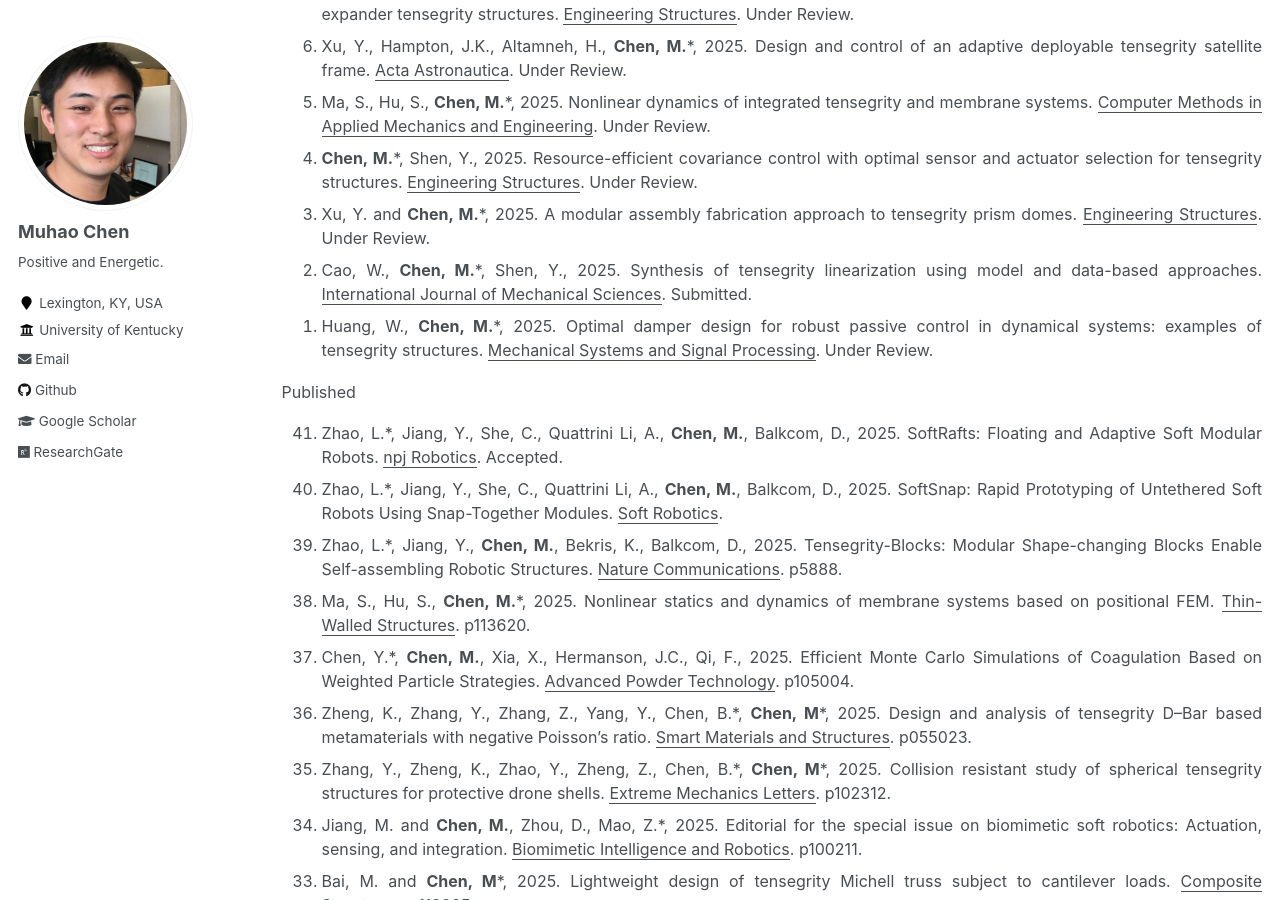
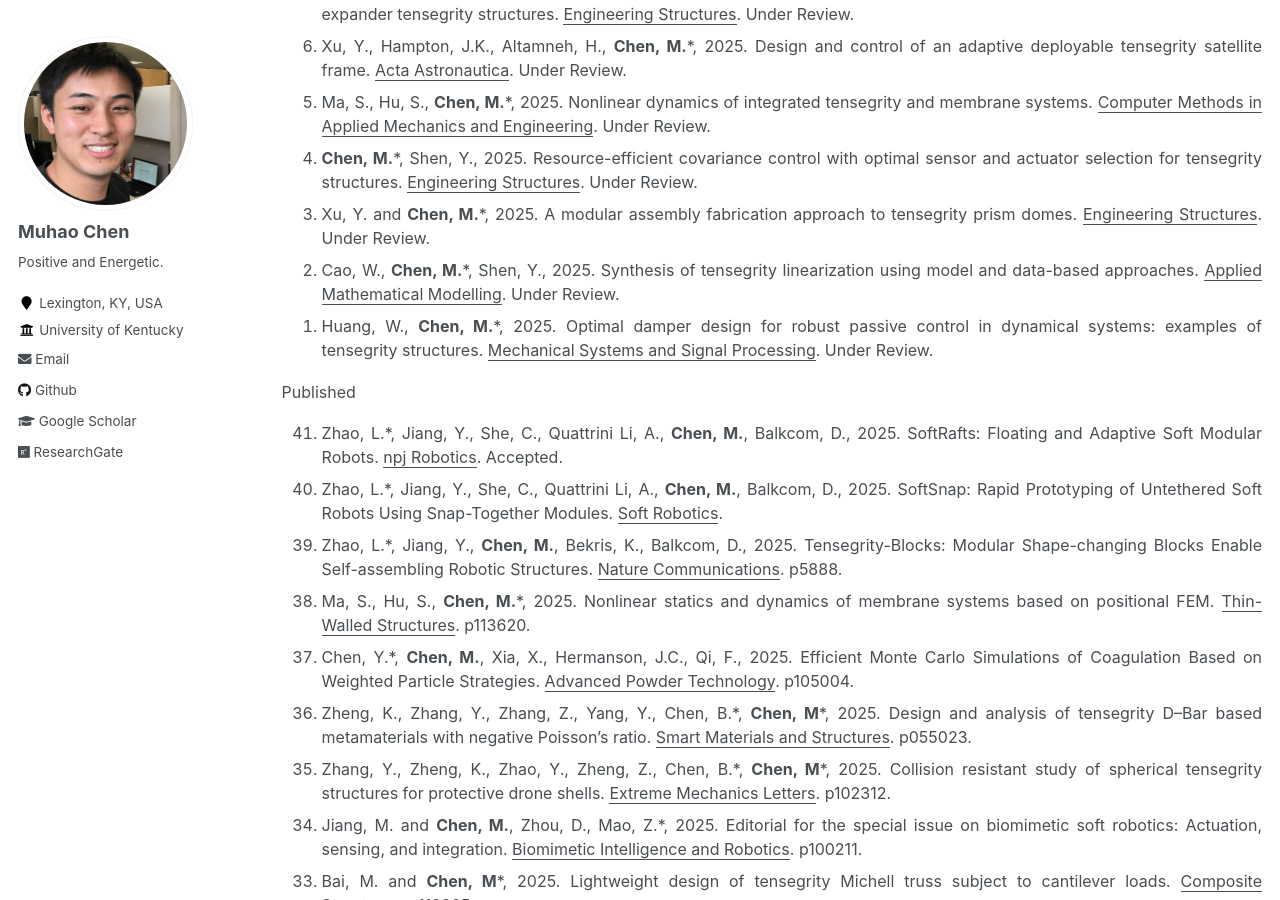
Before and after one commit to Muhao-Chen/muhao-chen.github.io, a Jekyll site: the page built from _pages/publication.md, in a window 1280 px wide and 900 px high, scrolled down 339 px. Built offline with Jekyll 4.4.1, drawn with Linux system fonts in a browser that asks for light colours.

Commit message:
Update publication.md

```diff
--- a/_pages/publication.md
+++ b/_pages/publication.md
@@ -22,7 +22,7 @@ Submitted
 <li> <strong>Chen, M.</strong>*, Shen, Y., 2025. Resource-efficient covariance control with optimal sensor and actuator selection for tensegrity structures. <u>Engineering Structures</u>. Under Review. </li>
 <li>Xu, Y. and <strong>Chen, M.</strong>*, 2025. A modular assembly fabrication approach to tensegrity prism domes. <u>Engineering Structures</u>. Under Review. </li>
 <!-- <li> Zhu, Z.*, <strong>Chen, M.</strong>, 2025. A metaheuristic approach to the design of a space station with artificial gravity. <u>Acta Astronautica</u>. Under Review. </li> -->
-<li> Cao, W., <strong>Chen, M.</strong>*, Shen, Y., 2025. Synthesis of tensegrity linearization using model and data-based approaches. <u>International Journal of Mechanical Sciences</u>. Submitted. </li>
+<li> Cao, W., <strong>Chen, M.</strong>*, Shen, Y., 2025. Synthesis of tensegrity linearization using model and data-based approaches. <u>Applied Mathematical Modelling</u>. Under Review.</li>
 <!-- <li> <strong>Chen, M.</strong>*, 2024. Mass efficient Double-Helix Tensegrity for underwater, land, air, and space applications. <u>Computer Methods in Applied Mechanics and Engineering</u>.-->
 <!-- <li>Shen, Y., <strong>Chen, M.</strong>*, 2025. TsgDMC: Tensegrity Data-based Modeling and Control. <u>Journal of Open Source Software</u>. </li>
 <li>Ma, S., <strong>Chen, M.</strong>*, 2025. OriTsgEFA: Origami and Tensegrity Equilibrium and Form-finding Analysis. <u>Journal of Open Source Software</u>. </li> -->
```
